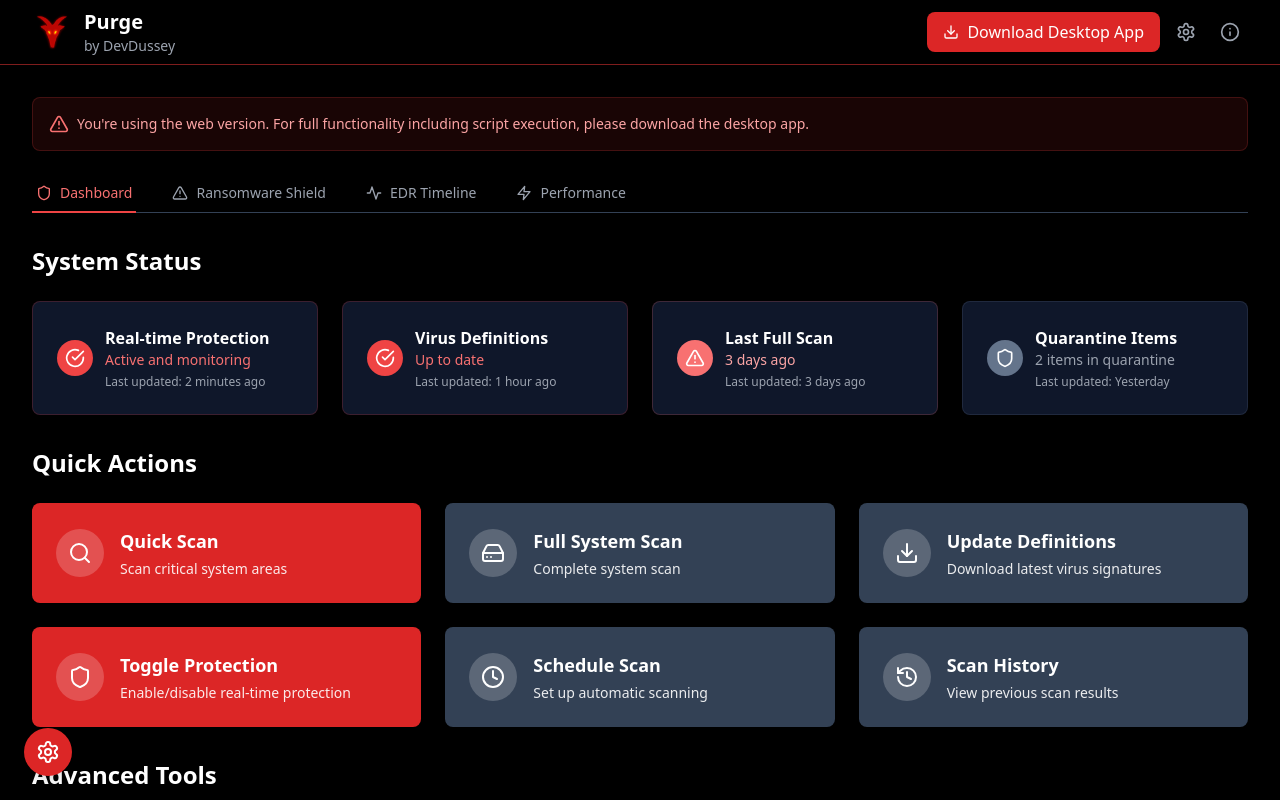
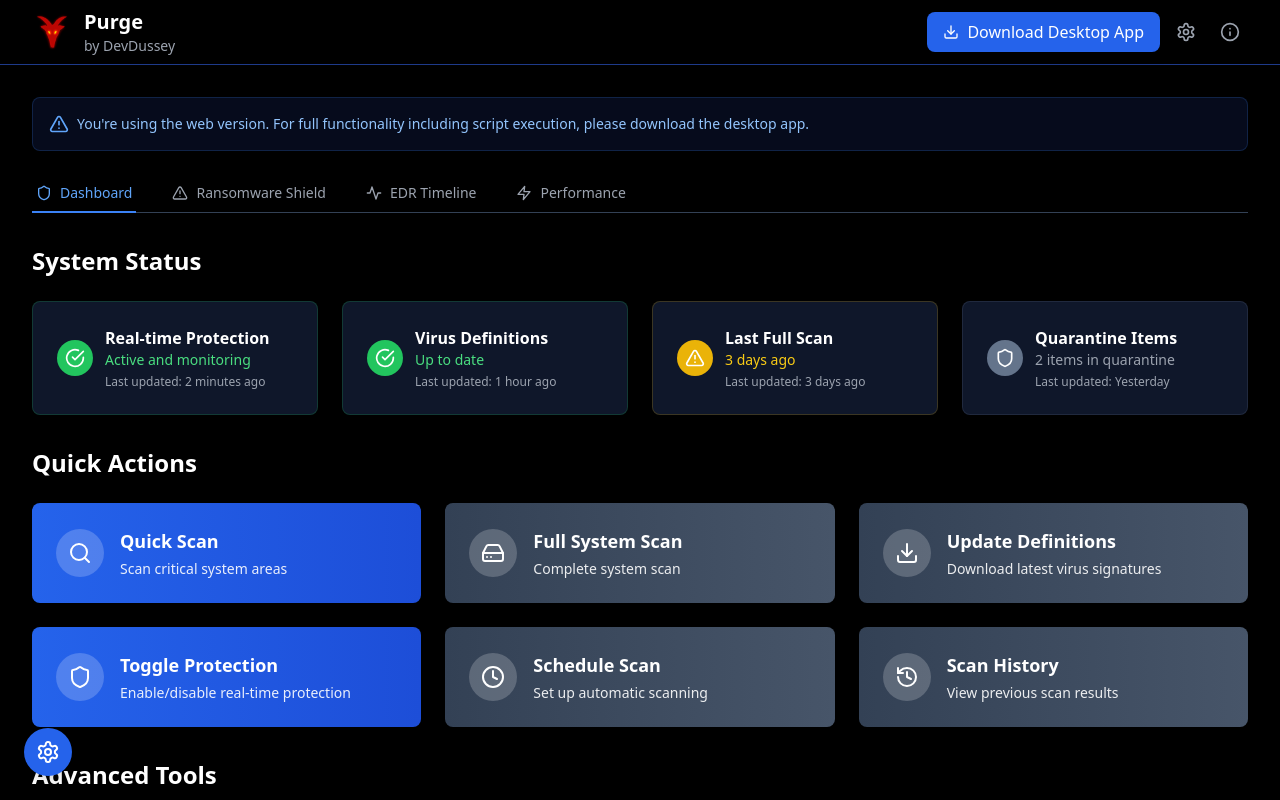
Before and after one commit to devdussey/Purge, a React (Vite) app: page / in a window 1280 px wide. Shown: the top 800 px of the page. Built offline with nearby package versions, Linux system fonts and the light colour scheme.

Commit message:
Blue and Green UI Theme Update

```diff
--- a/src/components/ActionButton.tsx
+++ b/src/components/ActionButton.tsx
@@ -21,13 +21,13 @@ export function ActionButton({
   const getVariantClasses = () => {
     switch (variant) {
       case 'primary':
-        return 'bg-primary-600 hover:bg-primary-700 text-white';
+        return 'bg-gradient-to-r from-primary-600 to-primary-700 hover:from-primary-700 hover:to-primary-800 text-white shadow-lg';
       case 'secondary':
-        return 'bg-dark-700 hover:bg-dark-600 text-white';
+        return 'bg-gradient-to-r from-dark-700 to-dark-600 hover:from-dark-600 hover:to-dark-500 text-white shadow-lg';
       case 'danger':
-        return 'bg-red-600 hover:bg-red-700 text-white';
+        return 'bg-gradient-to-r from-red-600 to-red-700 hover:from-red-700 hover:to-red-800 text-white shadow-lg';
       case 'warning':
-        return 'bg-primary-500 hover:bg-primary-600 text-white';
+        return 'bg-gradient-to-r from-accent-500 to-accent-600 hover:from-accent-600 hover:to-accent-700 text-white shadow-lg';
     }
   };
 
--- a/src/components/FalsePositiveReporter.tsx
+++ b/src/components/FalsePositiveReporter.tsx
@@ -58,7 +58,7 @@ export function FalsePositiveReporter({ detection, onReport, onClose }: FalsePos
         <div className="p-6 border-b border-dark-700">
           <div className="flex items-center justify-between">
             <div className="flex items-center space-x-3">
-              <AlertTriangle className="h-6 w-6 text-primary-400" />
+              <AlertTriangle className="h-6 w-6 text-yellow-500" />
               <h2 className="text-xl font-semibold text-white">Report False Positive</h2>
             </div>
             <button
@@ -92,7 +92,7 @@ export function FalsePositiveReporter({ detection, onReport, onClose }: FalsePos
                 <span className={`px-2 py-1 rounded-full text-xs font-medium ${
                   detection.severity === 'critical' ? 'bg-red-100 text-red-800' :
                   detection.severity === 'high' ? 'bg-orange-100 text-orange-800' :
-                  detection.severity === 'medium' ? 'bg-primary-900 text-primary-300' :
+                  detection.severity === 'medium' ? 'bg-yellow-900 text-yellow-300' :
                   'bg-primary-950 text-primary-400'
                 }`}>
                   {detection.severity}
@@ -187,7 +187,7 @@ export function FalsePositiveReporter({ detection, onReport, onClose }: FalsePos
             <button
               type="submit"
               disabled={!reason || isSubmitting}
-              className="flex-1 flex items-center justify-center space-x-2 px-4 py-2 bg-primary-600 text-white rounded-lg hover:bg-primary-700 disabled:opacity-50 disabled:cursor-not-allowed transition-colors"
+              className="flex-1 flex items-center justify-center space-x-2 px-4 py-2 bg-accent-600 text-white rounded-lg hover:bg-accent-700 disabled:opacity-50 disabled:cursor-not-allowed transition-colors"
             >
               <Send className="h-4 w-4" />
               <span>{isSubmitting ? 'Submitting...' : 'Submit Report'}</span>
--- a/src/components/Header.tsx
+++ b/src/components/Header.tsx
@@ -26,15 +26,15 @@ export function Header() {
           <div className="flex items-center space-x-2">
             <button
               onClick={handleDownload}
-              className="flex items-center space-x-2 px-4 py-2 bg-primary-600 hover:bg-primary-700 text-white rounded-lg transition-colors font-medium"
+              className="flex items-center space-x-2 px-4 py-2 bg-primary-600 hover:bg-primary-700 text-white rounded-lg transition-colors font-medium shadow-lg"
             >
               <Download className="h-4 w-4" />
               <span>Download Desktop App</span>
             </button>
-            <button className="p-2 text-gray-400 hover:text-white hover:bg-dark-800 rounded-lg transition-colors">
+            <button className="p-2 text-gray-400 hover:text-white hover:bg-primary-800 rounded-lg transition-colors">
               <Settings className="h-5 w-5" />
             </button>
-            <button className="p-2 text-gray-400 hover:text-white hover:bg-dark-800 rounded-lg transition-colors">
+            <button className="p-2 text-gray-400 hover:text-white hover:bg-primary-800 rounded-lg transition-colors">
               <Info className="h-5 w-5" />
             </button>
           </div>
--- a/src/components/LogViewer.tsx
+++ b/src/components/LogViewer.tsx
@@ -15,7 +15,7 @@ export function LogViewer() {
       case 'INFO':
         return 'text-primary-400 bg-primary-950';
       case 'WARNING':
-        return 'text-primary-300 bg-primary-900';
+        return 'text-yellow-400 bg-yellow-950';
       case 'ERROR':
         return 'text-red-400 bg-red-950';
       default:
@@ -28,17 +28,17 @@ export function LogViewer() {
       <div className="p-6 border-b border-dark-700">
         <div className="flex items-center justify-between">
           <div className="flex items-center space-x-3">
-            <FileText className="h-6 w-6 text-primary-400" />
+            <FileText className="h-6 w-6 text-primary-500" />
             <h2 className="text-xl font-semibold text-white">Activity Log</h2>
           </div>
           <div className="flex space-x-2">
-            <button className="p-2 text-gray-400 hover:text-white hover:bg-dark-700 rounded-lg transition-colors">
+            <button className="p-2 text-gray-400 hover:text-white hover:bg-primary-700 rounded-lg transition-colors">
               <RefreshCw className="h-5 w-5" />
             </button>
-            <button className="p-2 text-gray-400 hover:text-white hover:bg-dark-700 rounded-lg transition-colors">
+            <button className="p-2 text-gray-400 hover:text-white hover:bg-primary-700 rounded-lg transition-colors">
               <Download className="h-5 w-5" />
             </button>
-            <button className="p-2 text-gray-400 hover:text-white hover:bg-dark-700 rounded-lg transition-colors">
+            <button className="p-2 text-gray-400 hover:text-white hover:bg-primary-700 rounded-lg transition-colors">
               <Trash2 className="h-5 w-5" />
             </button>
           </div>
--- a/src/components/ScriptConfigPanel.tsx
+++ b/src/components/ScriptConfigPanel.tsx
@@ -63,7 +63,7 @@ export function ScriptConfigPanel() {
                     )}
                     <button
                       onClick={() => handleEditScript(key)}
-                      className="p-1 text-gray-400 hover:text-white"
+                      className="p-1 text-gray-400 hover:text-primary-400"
                     >
                       <Edit3 className="h-4 w-4" />
                     </button>
@@ -87,7 +87,7 @@ export function ScriptConfigPanel() {
                     <div className="flex space-x-2">
                       <button
                         onClick={handleSaveScript}
-                        className="px-3 py-1 bg-primary-600 text-white text-sm rounded-md hover:bg-primary-700 flex items-center space-x-1"
+                        className="px-3 py-1 bg-accent-600 text-white text-sm rounded-md hover:bg-accent-700 flex items-center space-x-1"
                       >
                         <Save className="h-3 w-3" />
                         <span>Save</span>
--- a/src/components/StatusCard.tsx
+++ b/src/components/StatusCard.tsx
@@ -14,16 +14,16 @@ export function StatusCard({ title, status, description, lastUpdate }: StatusCar
       case 'active':
         return {
           icon: CheckCircle,
-          bgColor: 'bg-primary-500',
-          textColor: 'text-primary-400',
-          bgSecondary: 'bg-dark-900 border-primary-500/20',
+          bgColor: 'bg-accent-500',
+          textColor: 'text-accent-400',
+          bgSecondary: 'bg-dark-900 border-accent-500/20',
         };
       case 'warning':
         return {
           icon: AlertTriangle,
-          bgColor: 'bg-primary-400',
-          textColor: 'text-primary-300',
-          bgSecondary: 'bg-dark-900 border-primary-400/20',
+          bgColor: 'bg-yellow-500',
+          textColor: 'text-yellow-400',
+          bgSecondary: 'bg-dark-900 border-yellow-500/20',
         };
       case 'inactive':
         return {
--- a/tailwind.config.js
+++ b/tailwind.config.js
@@ -5,17 +5,30 @@ export default {
     extend: {
       colors: {
         primary: {
-          50: '#fef2f2',
-          100: '#fee2e2',
-          200: '#fecaca',
-          300: '#fca5a5',
-          400: '#f87171',
-          500: '#ef4444',
-          600: '#dc2626',
-          700: '#b91c1c',
-          800: '#991b1b',
-          900: '#7f1d1d',
-          950: '#450a0a',
+          50: '#eff6ff',
+          100: '#dbeafe',
+          200: '#bfdbfe',
+          300: '#93c5fd',
+          400: '#60a5fa',
+          500: '#3b82f6',
+          600: '#2563eb',
+          700: '#1d4ed8',
+          800: '#1e40af',
+          900: '#1e3a8a',
+          950: '#172554',
+        },
+        accent: {
+          50: '#f0fdf4',
+          100: '#dcfce7',
+          200: '#bbf7d0',
+          300: '#86efac',
+          400: '#4ade80',
+          500: '#22c55e',
+          600: '#16a34a',
+          700: '#15803d',
+          800: '#166534',
+          900: '#14532d',
+          950: '#052e16',
         },
         dark: {
           50: '#f8fafc',
```
Also changed, not shown: src/components/EDRTimeline.tsx (+4 -4 lines), src/components/RansomwareShield.tsx (+12 -12 lines).
